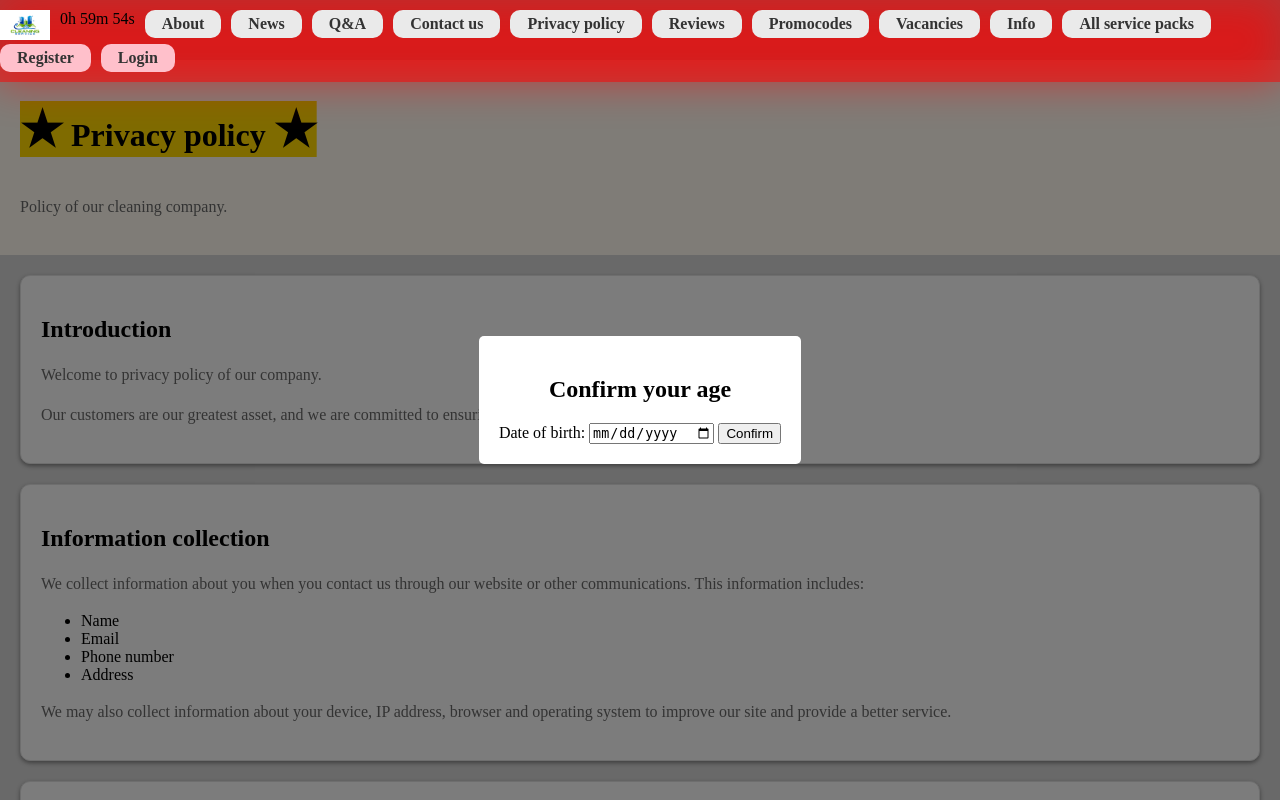
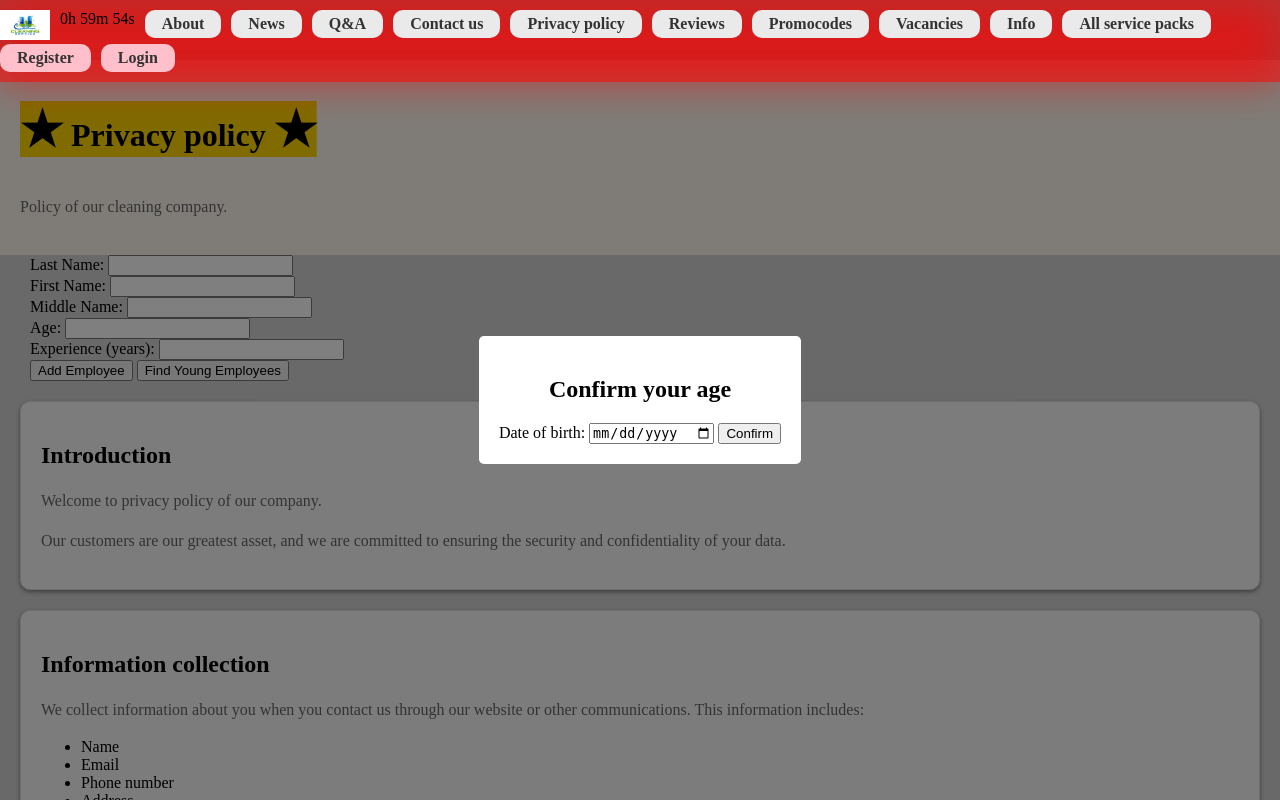
Before and after one commit to Egorallo/CleaningCompany, a Django app: page /policy/ in a window 1280 px wide. Run offline with Django 4.2, Linux system fonts and the light colour scheme.

Commit message:
custom task done

```diff
--- /dev/null
+++ b/newvision/static/newvision/js/task.js
@@ -0,0 +1,37 @@
+ const employees = [];
+
+        function addEmployee() {
+            const lastName = document.getElementById('lastName').value;
+            const firstName = document.getElementById('firstName').value;
+            const middleName = document.getElementById('middleName').value;
+            const age = parseInt(document.getElementById('age').value);
+            const experience = parseInt(document.getElementById('experience').value);
+
+            employees.push({ lastName, firstName, middleName, age, experience });
+
+            document.getElementById('lastName').value = '';
+            document.getElementById('firstName').value = '';
+            document.getElementById('middleName').value = '';
+            document.getElementById('age').value = '';
+            document.getElementById('experience').value = '';
+        }
+
+        function findYoungEmployees() {
+            const requiredExperience = 3;
+            const youngEmployees = employees.filter(employee => employee.age === Math.min(...employees.map(e => e.age)) && employee.experience >= requiredExperience);
+
+            displayResults(youngEmployees);
+        }
+
+        function displayResults(employees) {
+            const resultContainer = document.getElementById('result');
+            resultContainer.innerHTML = '<h2>Young Employees with at least 3 years of experience:</h2>';
+
+            if (employees.length === 0) {
+                resultContainer.innerHTML += '<p>No employees found.</p>';
+            } else {
+                employees.forEach(employee => {
+                    resultContainer.innerHTML += `<p>${employee.lastName} ${employee.firstName} ${employee.middleName} - Age: ${employee.age}, Experience: ${employee.experience} years</p>`;
+                });
+            }
+        }
--- a/newvision/templates/newvision/policy.html
+++ b/newvision/templates/newvision/policy.html
@@ -10,27 +10,51 @@
         <h1 class="h1-star"> Privacy policy </h1>
         <p>Policy of our cleaning company.</p>
     </header>
+    <form id="employeeForm" style="margin-left: 30px">
+        <label for="lastName">Last Name:</label>
+        <input type="text" id="lastName" required><br>
+
+        <label for="firstName">First Name:</label>
+        <input type="text" id="firstName" required><br>
+
+        <label for="middleName">Middle Name:</label>
+        <input type="text" id="middleName" required><br>
+
+        <label for="age">Age:</label>
+        <input type="number" id="age" required><br>
+
+        <label for="experience">Experience (years):</label>
+        <input type="number" id="experience" required><br>
+
+        <button type="button" onclick="addEmployee()">Add Employee</button>
+        <button type="button" onclick="findYoungEmployees()">Find Young Employees</button>
+    </form>
+    <div id="result"></div>
 
     <section>
         <h2>Introduction</h2>
         <p>Welcome to privacy policy of our company.</p>
-        <p>Our customers are our greatest asset, and we are committed to ensuring the security and confidentiality of your data.</p>
+        <p>Our customers are our greatest asset, and we are committed to ensuring the security and confidentiality of
+            your data.</p>
     </section>
 
     <section>
         <h2>Information collection</h2>
-        <p>We collect information about you when you contact us through our website or other communications. This information includes:</p>
+        <p>We collect information about you when you contact us through our website or other communications. This
+            information includes:</p>
         <ul>
             <li>Name</li>
             <li>Email</li>
             <li>Phone number</li>
             <li>Address</li>
         </ul>
-        <p>We may also collect information about your device, IP address, browser and operating system to improve our site and provide a better service.</p>
+        <p>We may also collect information about your device, IP address, browser and operating system to improve our
+            site and provide a better service.</p>
     </section>
     <section>
         <h2>Contacts</h2>
-        <p>If you have questions or comments about our privacy policy, please contact us at <strong> contact@bestcleaners.com </strong>.</p>
+        <p>If you have questions or comments about our privacy policy, please contact us at <strong>
+            contact@bestcleaners.com </strong>.</p>
     </section>
 
     <section>
@@ -38,9 +62,14 @@
         <aside>
             <h3>Download privacy policy in PDF format</h3>
             <p>PDF version:</p>
-            <p><a href="https://www.termsfeed.com/public/uploads/2021/12/sample-privacy-policy-template.pdf" download target="_blank">Click here</a></p>
+            <p><a href="https://www.termsfeed.com/public/uploads/2021/12/sample-privacy-policy-template.pdf" download
+                  target="_blank">Click here</a></p>
         </aside>
     </section>
 
 
 {% endblock %}
+
+{% block scripts %}
+    <script src="{% static 'newvision/js/task.js' %}"></script>
+{% endblock %}
```
